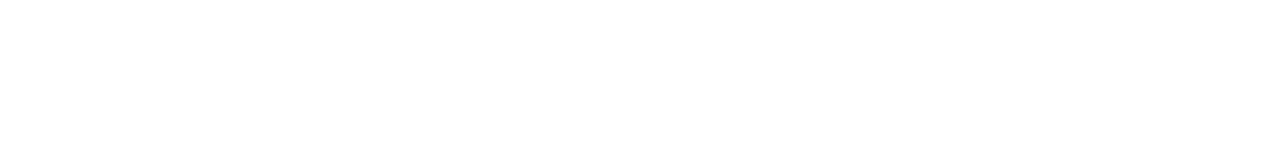
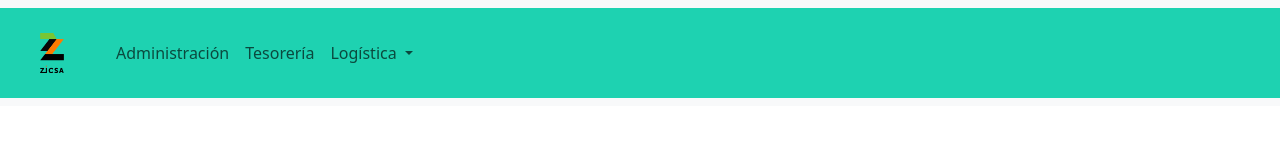
Before and after one commit to JordyPortuguez/DemoInterfazWebZicsa, a plain HTML site: page index.html in a window 1280 px wide. Drawn offline with nearby package versions, Linux system fonts and the light colour scheme.

Commit message:
Link bootstrap 5.3.3 , Agregar Navbar y logo Zicsa , hoja de estilos css

```diff
--- a/index.html
+++ b/index.html
@@ -4,8 +4,46 @@
     <meta charset="UTF-8">
     <meta name="viewport" content="width=device-width, initial-scale=1.0">
     <title>Interfaz Web Zicsa</title>
+         <!-- Bootstrap -->
+         <link href="https://cdn.jsdelivr.net/npm/bootstrap@5.3.3/dist/css/bootstrap.min.css" rel="stylesheet" integrity="sha384-QWTKZyjpPEjISv5WaRU9OFeRpok6YctnYmDr5pNlyT2bRjXh0JMhjY6hW+ALEwIH" crossorigin="anonymous">
+         <!-- CSS -->
+         <link href="style.css" rel="stylesheet">
+
 </head>
 <body>
+    <nav class="navbar navbar-expand-lg bg-body-tertiary">
+        <div class="container-fluid">
+          <a class="navbar-brand" href="#">
+            <img src="imagenes/LogoZicsa.png" width="80" alt="Logo Corporativo Zicsa">
+          </a>
+             <button class="navbar-toggler" type="button" data-bs-toggle="collapse" data-bs-target="#navbarNavDropdown" aria-controls="navbarNavDropdown" aria-expanded="false" aria-label="Toggle navigation">
+            <span class="navbar-toggler-icon"></span>
+          </button>
+          <div class="collapse navbar-collapse" id="navbarNavDropdown">
+            <ul class="navbar-nav d-flex justify-content-left align-items-left">
+              <li class="nav-item">
+                <a class="nav-link" href="#">Administración</a>
+              </li>
+              <li class="nav-item">
+                <a class="nav-link" href="#">Tesorería</a>
+              </li>
+              <li class="nav-item dropdown">
+                <a class="nav-link dropdown-toggle" href="#" role="button" data-bs-toggle="dropdown" aria-expanded="false">
+                  Logística
+                </a>
+                <ul class="dropdown-menu">
+                  <li><a class="dropdown-item" href="#">Logistica 1</a></li>
+                  <li><a class="dropdown-item" href="#">Logistica 2</a></li>
+                  <li><a class="dropdown-item" href="#">Logistica 3</a></li>
+                </ul>
+              </li>
+            </ul>
+          </div>
+        </div>
+    </nav>
+
+
+    <script src="https://cdn.jsdelivr.net/npm/bootstrap@5.3.3/dist/js/bootstrap.bundle.min.js" integrity="sha384-YvpcrYf0tY3lHB60NNkmXc5s9fDVZLESaAA55NDzOxhy9GkcIdslK1eN7N6jIeHz" crossorigin="anonymous"></script>
 
 </body>
 </html>
--- /dev/null
+++ b/style.css
@@ -0,0 +1,5 @@
+/* Barra de navegación */
+
+.navbar .container-fluid {
+    background-color: #1ed2b1 ;
+  }
```
Also changed, not shown: imagenes/LogoZicsa.png (added).
